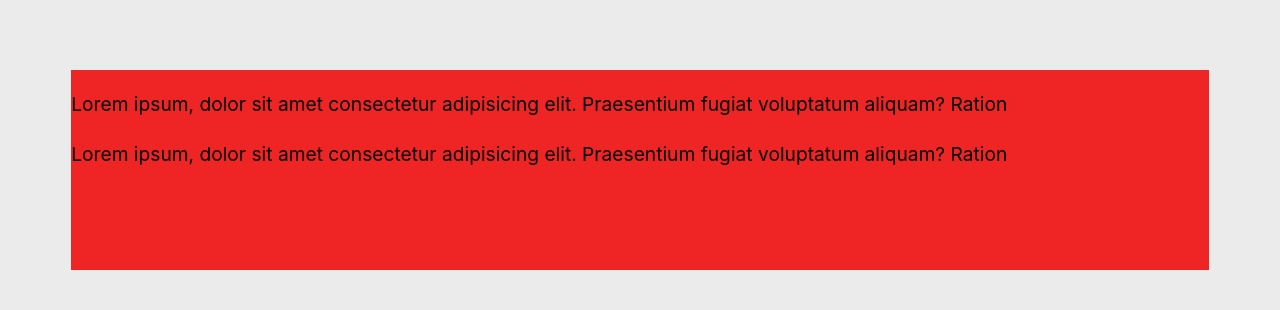
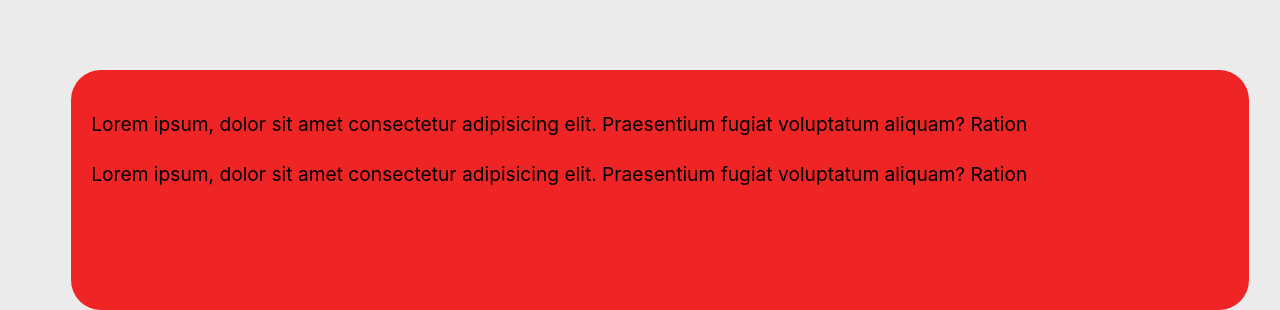
Before and after one commit to qureshiowais91/responsive-website, a plain HTML site: page index.html in a window 1280 px wide. Shown: the part 3434-3744 px from the top of the page. Before the commit the page ends 3704 px from the top, so only its background shows below. Drawn offline with Linux system fonts and the light colour scheme.

Commit message:
Update style.css

```diff
--- a/style.css
+++ b/style.css
@@ -204,7 +204,8 @@ body {
 
 
 footer{
-  border-radius:0;
+  border-radius:30px;
+  padding:20px;
   height: 200px;
   width:100%;
   background: rgb(239, 37, 37);
```
